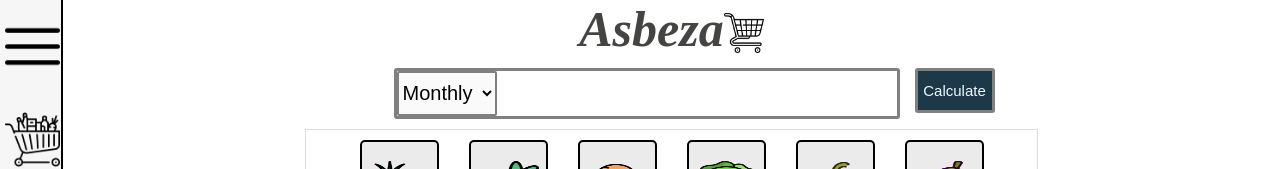
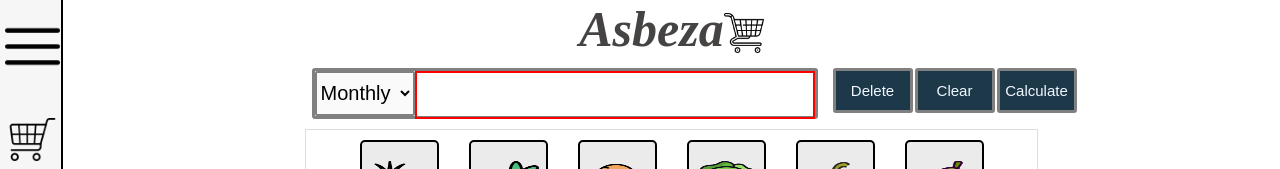
Before and after one commit to Samuel25100/Asbeza_calc, a React (Vite) app: page / in a window 1280 px wide. Shown: the top 169 px of the page. Built offline with nearby package versions, Linux system fonts and the light colour scheme.

Commit message:
add more

```diff
--- a/src/App.css
+++ b/src/App.css
@@ -42,6 +42,8 @@
   overflow-y: scroll;
 }
 
+/*Calculator Bar*/
+
 .top {
   display: flex;
   justify-content: flex-start;
@@ -54,6 +56,14 @@
   border: 3px gray solid;
   border-radius: 3px;
   margin-left: 45px;
+  display: flex;
+  flex-direction: row;
+}
+
+.calButton {
+  gap: 2px;
+  display: flex;
+  flex-direction: row;
 }
 
 .calButton button {
@@ -110,6 +120,20 @@
   display: none;
 }
 
+.inputval {
+  border: 2px red solid;
+  width: 100%;
+  height: 97%;
+  display: flex;
+  flex-wrap: wrap;
+  overflow-y: scroll;
+}
+
+div.popup {
+  display: none;
+}
+
+/* List of Items */
 div.body {
   display: flex;
   width: 100%;
--- a/src/App.jsx
+++ b/src/App.jsx
@@ -2,6 +2,7 @@
 import './App.css'
 import './more.css'
 //import add from './click.jsx'
+
 
 const data = [
 	{ "name": "Onion", "price": 30, "imageid": "src/assets/onion.png" },
@@ -29,6 +30,72 @@
 ];
 
 export default function App() {
+	const [calIn, setCalIn] = useState([]);
+	const [final, setFinal] = useState("");
+	const [result, setresult] = useState(0);
+
+	function updatein(name, price) {
+		setCalIn((prevCalin) => {
+			const newCalIn = [...prevCalin];
+			function containobj(array, obj) {
+				for (let line of array) {
+					if (line[name] === obj.name) {
+						return (0);
+					}
+				}
+				return (1);
+			}
+
+			if (containobj(newCalIn, {name: name, price: price})) {
+				newCalIn.push({name: name, price: price});
+			}
+			let newFinal = "";
+			for (let val of newCalIn) {
+				if (newFinal !== "") {
+					newFinal += " + ";
+				}
+				newFinal += `(${val.name}: ${val.price})`;
+			}
+			setFinal(newFinal);
+			return (newCalIn);
+		})
+	}
+
+	function clear() {
+		setCalIn([]);
+		setFinal("");
+		setresult(0);
+	}
+
+	function del() {
+		if (calIn.length !== 0 && final.length !== 0) {
+			setCalIn((prevVal) => {
+				if (prevVal.length !== 0) {
+					if (prevVal.length === 1) {
+						clear();
+					}
+					prevVal.pop();
+					return (prevVal);
+				}
+			})
+			setFinal((perfinal) => {
+				if (perfinal.length !== 0) {
+					if (perfinal.length <= 20) {
+						clear();
+					}
+					return (perfinal.replace(/\s\+\s\([^)]+\)$/, ""));
+				}
+			})
+		}
+	}
+
+	function calculate() {
+		let relt = 0;
+		for (let line of calIn) {
+			relt += line.price;
+		}
+		setresult(relt);
+	}
 
 	return (
 		<>
@@ -43,14 +110,26 @@
 							<img className='logoIcon' src='src/assets/cart.png' alt='Cart' />
 						</div>
 					</div>
-					<Calcbar />
+					<Calcbar final = {final} clear = {clear} del={del} calculate={calculate}/>
+					<div className='popup' style={{ display: result === 0 ? 'none' : 'block' }}>
+						<h2>Result:${result}</h2>
+					</div>
+					<ItemSec updatein = {updatein} />
+				</div>
+			</div>
+		</>
+	);
+}
+
+function ItemSec({ updatein }) {
+	return (
 		<div className='sec'>
 			{data.map((items, i) => (
-							<div className="items" key={i}>
+				<div className="items" key={i} onClick={() => {
+					updatein(items.name, items.price);
+					}}>
 					<div className='images'>
-									<img className='itemImage' src={items.imageid} alt={items.name}
-									/>
-
+						<img className='itemImage' src={items.imageid} alt={items.name}/>
 					</div>
 					<div className="description">
 						<h2 className="item_name">{items.name}</h2>
@@ -58,17 +137,11 @@
 					</div>
 				</div>
 			))}
-
 		</div>
-
-				</div>
-			</div>
-		</>
 	);
 }
 
-function Calcbar() {
-
+function Calcbar({ final, clear, del, calculate }) {
 	return (
 		<section className='top'>
 			<div className="clcbar">
@@ -81,12 +154,21 @@
 							Yearly
 						</option>
 					</select>
-
 				</div>
-
+				<div className='inputval'>
+					{final}
+				</div>
 			</div>
 			<div className='calButton'>
-				<button>Calculate</button>
+				<button className='delete' onClick={() => {
+					del();
+				}}>Delete</button>
+				<button className='clear' onClick={() => {
+					clear();
+				}}>Clear</button>
+				<button className='cal' onClick={() => {
+					calculate();
+				}}>Calculate</button>
 			</div>
 		</section>
 	)
--- a/src/more.css
+++ b/src/more.css
@@ -7,9 +7,18 @@
     opacity: 0.8;
 }
 
-.calButton:hover {
+.calButton .delete:hover {
     opacity: 0.8;
 }
+
+.calButton .clear:hover {
+    opacity: 0.8;
+}
+
+.calButton .cal:hover {
+    opacity: 0.8;
+}
+
 
 .leftBar .grocery:hover,
 .leftBar .house:hover,
```
Also changed, not shown: src/assets/grocery.png. Lines whose indentation alone changed are shown as unchanged.
